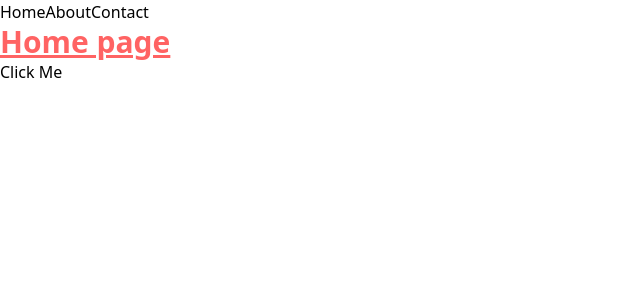
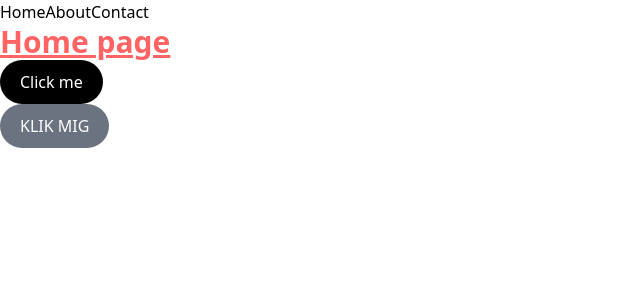
Before and after one commit to Nico-Harms/advanced-web-development, a React (Vite) app: page / in a window 1280 px wide. Shown: the top 300 px of the page, without its empty margins (0-640 px from the left). Built offline with nearby package versions, Linux system fonts and the light colour scheme.

Commit message:
btn component setup

```diff
--- a/src/App.jsx
+++ b/src/App.jsx
@@ -1,7 +1,7 @@
 
 import './App.css'
 import Navigation from './components/Navigation'
-import HomePage from './pages/homePage'
+import HomePage from './pages/HomePage'
 import AboutUsPage from './pages/AboutUsPage'
 import ContactPage from './pages/ContactPage'
 import { Route, Routes } from 'react-router-dom'
--- /dev/null
+++ b/src/components/GenBtn.jsx
@@ -0,0 +1,16 @@
+export default function GenBtn(props) {
+
+    function btnColor() {
+        if (props.btnType === "primaryBtn") {
+            return "bg-black hover:bg-gray-400";
+        } else if (props.color === "secondaryBtn") {
+            return "bg-gray-500 hover:bg-gray-400";
+        }
+    }
+
+    return (
+        <button className={`text-white rounded-full flex justify-center items-center py-2.5 px-5 ${btnColor()}`} onClick={props.click}>
+            {props.content}
+        </button>
+    );
+}
--- a/src/pages/ContactPage.jsx
+++ b/src/pages/ContactPage.jsx
@@ -1,7 +1,7 @@
 export default function ContactPage() {
     return (
         <main>
-            <h2>Contact page </h2>
+            <h2 className="underline">Contact page </h2>
         </main>
     )
 
--- a/src/pages/HomePage.jsx
+++ b/src/pages/HomePage.jsx
@@ -1,9 +1,19 @@
+import GenBtn from "../components/GenBtn";
+import { useNavigate } from "react-router-dom";
+
 export default function HomePage() {
+
+    const navigate = useNavigate();
+
+    function handleClick() {
+        navigate("/about");
+    }
+
     return (
         <main>
             <h2 className="text-3xl font-bold underline text-primary">Home page </h2>
-            <button className="button-primary">Click Me</button>
+            <GenBtn click={handleClick} content="Click me" btnType="primaryBtn" />
+            <GenBtn content="KLIK MIG" color="secondaryBtn" />
         </main>
     )
-
 }
```
